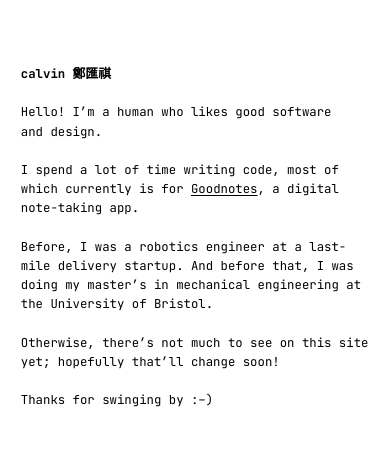
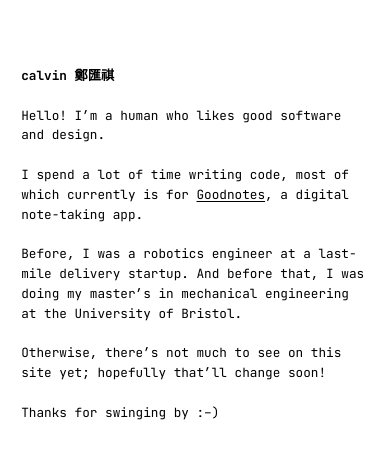
Before and after one commit to calvincheng/calvincheng.github.io, an Astro site: page / in a window 390 px wide. Built offline with nearby package versions, Linux system fonts and the light colour scheme; Astro itself is replaced by a stand-in of ours.

Commit message:
refactor: set base font size

```diff
--- a/src/styles/global.css
+++ b/src/styles/global.css
@@ -5,9 +5,11 @@
   --font-family-base: "JetBrains Mono", monospace;
   --font-family-code: "JetBrains Mono", monospace;
 
-  --font-size-s: 0.7rem;
-  --font-size-m: 0.9rem;
-  --font-size-l: 1.1rem;
+  --font-size-base: 0.925em;
+  --font-size-s: 0.825rem;
+  --font-size-m: 1.0rem;
+  --font-size-l: 1.125rem;
+
   --line-height-base: 1.5;
   --line-height-code: 1.35;
 
@@ -49,9 +51,7 @@
 /* Mobile devices */
 @media (max-width: 480px) {
   :root {
-    --font-size-s: 0.6rem;
-    --font-size-m: 0.8rem;
-    --font-size-l: 1.0rem;
+    --font-size-base: 0.825em;
   }
 }
 
@@ -62,7 +62,7 @@ html {
   background-color: var(--bg-color);
   color: var(--text-color);
   font-family: var(--font-family-base);
-  font-size: var(--font-size-m);
+  font-size: var(--font-size-base);
   line-height: var(--line-height-base);
 
   font-size-adjust: ex-height 0.53;
@@ -85,7 +85,7 @@ article > *:not(pre, table, header), section > *:not(pre, table, header) {
 }
 
 h1, h2, h3, h4 {
-  font-size: var(--font-size-l);
+  font-size: var(--font-size-m);
   margin-block: 3rem 1.5rem;
 }
 
@@ -168,7 +168,7 @@ figure {
   margin-block-end: 1.5rem;
 
   & figcaption {
-    font-size: var(--font-size-m);
+    font-size: var(--font-size-s);
   }
 }
 
@@ -178,10 +178,10 @@ h2#footnote-label {
 
 .footnotes {
   margin-block-start: 2rem;
-  font-size: var(--font-size-m);
+  font-size: var(--font-size-s);
 
   code {
-    font-size: var(--font-size-m);
+    font-size: var(--font-size-s);
   }
 }
 
```
